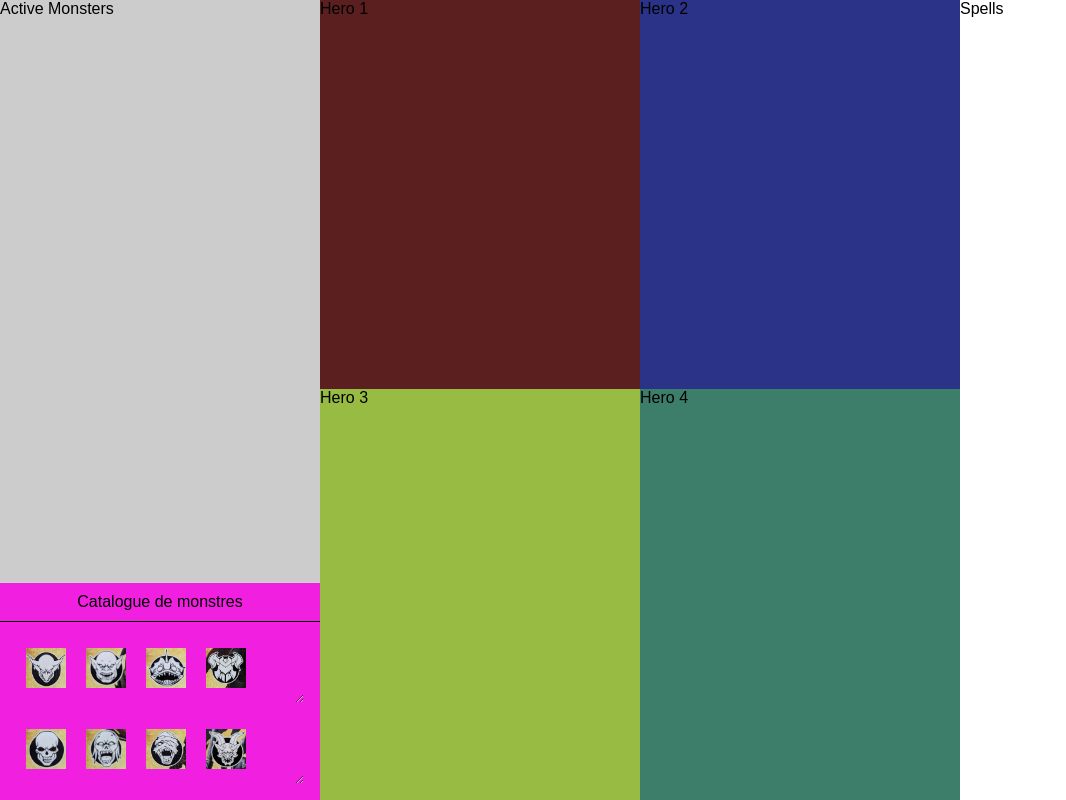
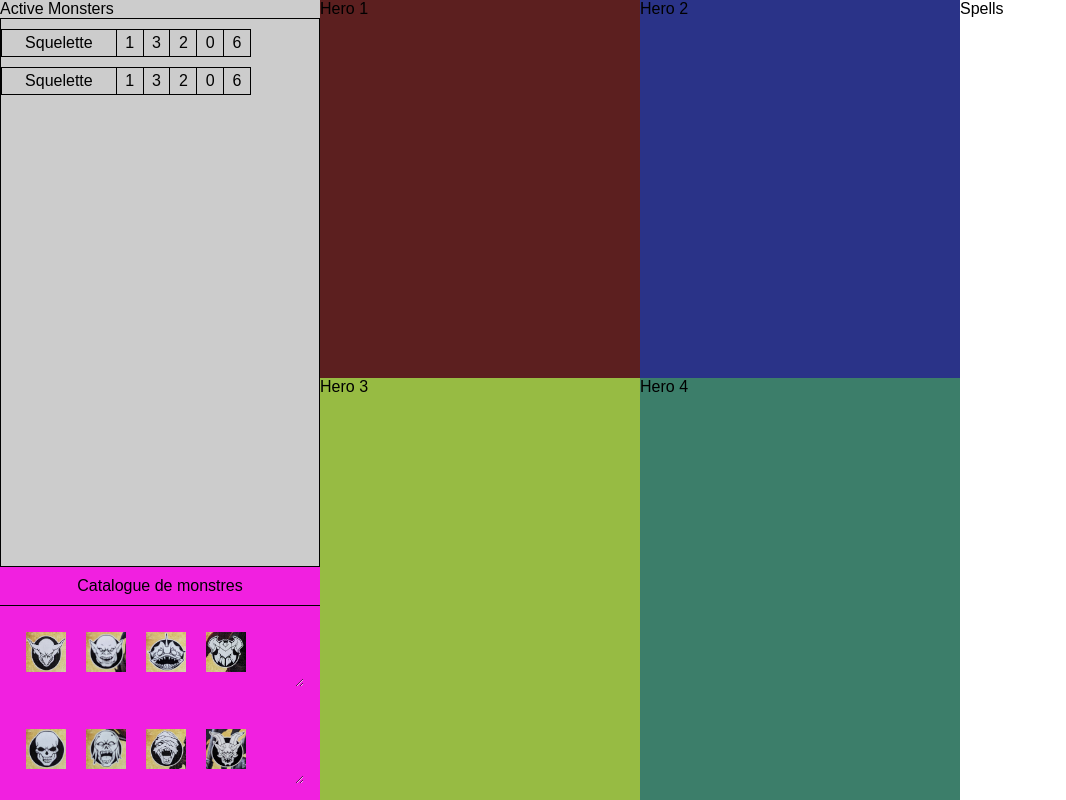
Before and after one commit to Paranos/heroes, a plain HTML site: page index.html in a window 1280 px wide. Shown: the whole page, without its empty margins (0-1066 px from the left). Drawn offline with Linux system fonts and the light colour scheme; no server answers.

Commit message:
ajout de outils.js

```diff
--- a/index.html
+++ b/index.html
@@ -4,6 +4,7 @@
     <meta charset="UTF-8">
     <meta name="viewport" content="width=device-width, initial-scale=1.0">
     <link rel="stylesheet" href="styles.css">
+    <script src="outils.js" defer></script>
     <title>Tabletop Game Page</title>
 </head>
 <body>
@@ -12,6 +13,32 @@
     <div class="active_monsters">
         <!-- Content for the active monsters section -->
         Active Monsters
+        <div class="active_monsters section">
+            <table>
+                <tbody>
+                    <tr>
+                        <td>Squelette</td>
+                        <td>1</td>
+                        <td>3</td>
+                        <td>2</td>
+                        <td>0</td>
+                        <td>6</td>
+                    </tr>
+                </tbody>
+            </table>
+            <table>
+                <tbody>
+                    <tr>
+                        <td>Squelette</td>
+                        <td>1</td>
+                        <td>3</td>
+                        <td>2</td>
+                        <td>0</td>
+                        <td>6</td>
+                    </tr>
+                </tbody>
+            </table>
+        </div>
     </div>
     <div class="hero1">
         <!-- Content for hero 1 section -->
--- /dev/null
+++ b/outils.js
@@ -0,0 +1,36 @@
+// outils.js
+
+const ActiveMonsters = {};
+
+// Function to add a monster to ActiveMonsters
+async function addMonster(name) {
+    try {
+        const response = await fetch('monsters.json');
+        const monstersData = await response.json();
+
+        if (monstersData[name]) {
+            ActiveMonsters[name] = monstersData[name];
+            console.log(`Added ${name} to ActiveMonsters.`);
+        } else {
+            console.error(`Monster ${name} not found in monsters.json.`);
+        }
+    } catch (error) {
+        console.error('Error loading monsters.json:', error);
+    }
+}
+
+// Example: Add a Squelette monster
+addMonster("Squelette");
+
+// Example: Add more monsters
+addMonster("Gobelin");
+addMonster("Orc");
+
+// Function to get the details of a monster
+function getMonsterDetails(name) {
+    return ActiveMonsters[name];
+}
+
+// Example: Get details of the Squelette monster
+const squeletteDetails = getMonsterDetails("Squelette");
+console.log(squeletteDetails);
--- a/styles.css
+++ b/styles.css
@@ -19,19 +19,24 @@ body {
 }
 
 .active_monsters {
-    grid-column: 1 / 4;
+    grid-column: 1;
     grid-row: 1 / 4;
     background-color: #ccc;
+    overflow-x: auto;
+    display: flex;
+    flex-direction: column;
+    height: 100%; /* Ensure the table takes the full height of active_monsters */
+
 }
 
 .hero1 {
-    grid-column: 2 / 4;
+    grid-column: 2;
     grid-row: 1 / 3;
     background-color: #5c1f1f;
 }
 
 .hero2 {
-    grid-column: 3 / 4;
+    grid-column: 3;
     grid-row: 1 / 3;
     background-color: #2a3388;
 }
@@ -49,10 +54,12 @@ body {
 }
 
 .monsters {
-    grid-column: span 1;
+    grid-column: 1;
     grid-row: 4;
     background-color: #f120e0;
     text-align: center;
+    display: flex;
+    flex-direction: column;
 }
 
 .monsters-title {
@@ -81,3 +88,22 @@ body {
     margin-bottom: 5px;
     padding: 10px;
 }
+
+/* Add styling for the table */
+.active_monsters table {
+    width: 250px;
+    max-width: 100%; /* Ensure the table doesn't exceed the width of active_monsters */
+    border-collapse: collapse;
+    margin-top: 10px; /* Add some margin for spacing */
+}
+
+.active_monsters th, .active_monsters td {
+    border: 1px solid black;
+    padding: 4px;
+    text-align: center;
+}
+
+/* Limit the width of the table to fit within the active_monsters div */
+.active_monsters {
+    overflow-x: auto; /* Add horizontal scrollbar if the table overflows */
+}
```
